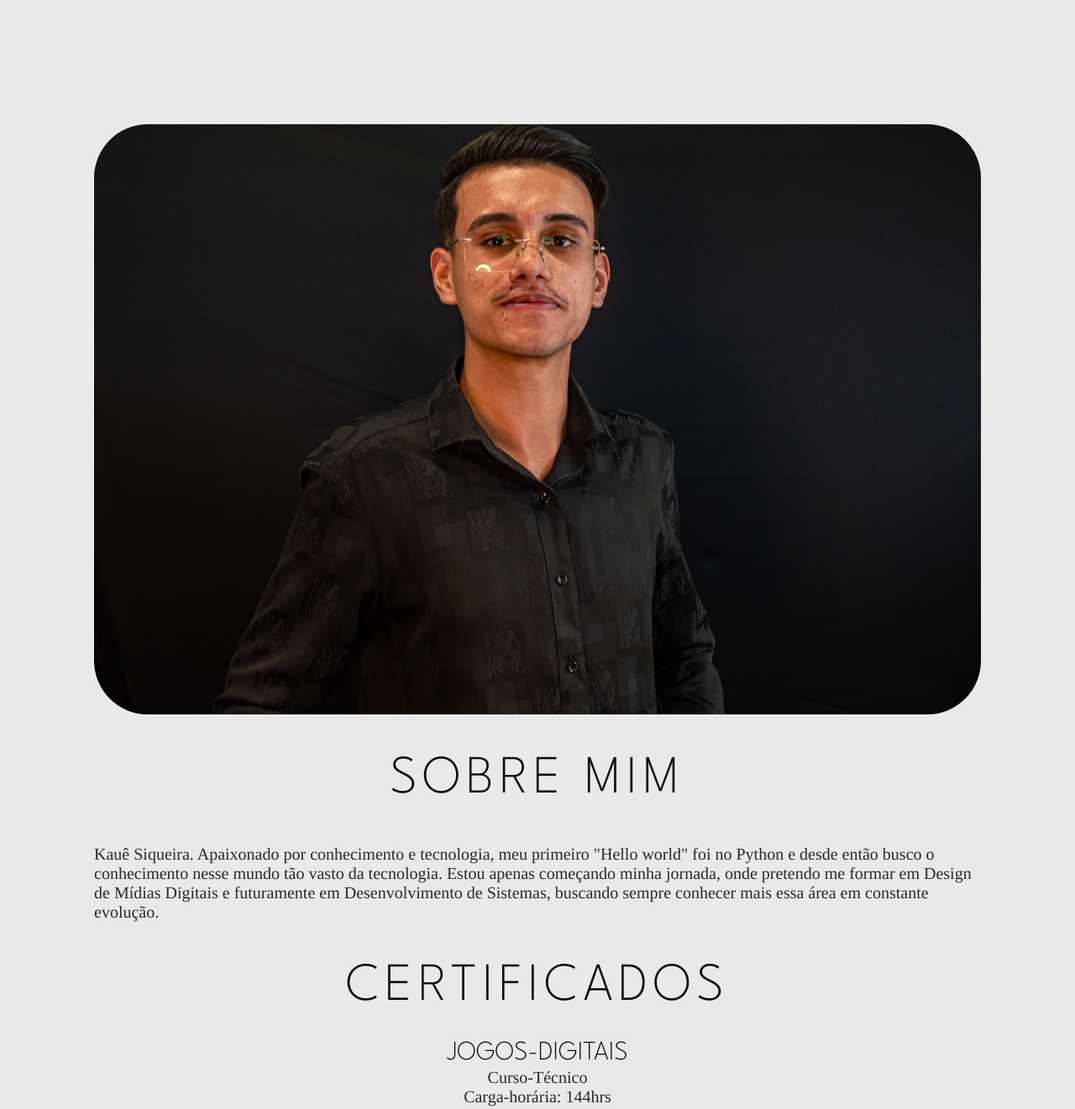
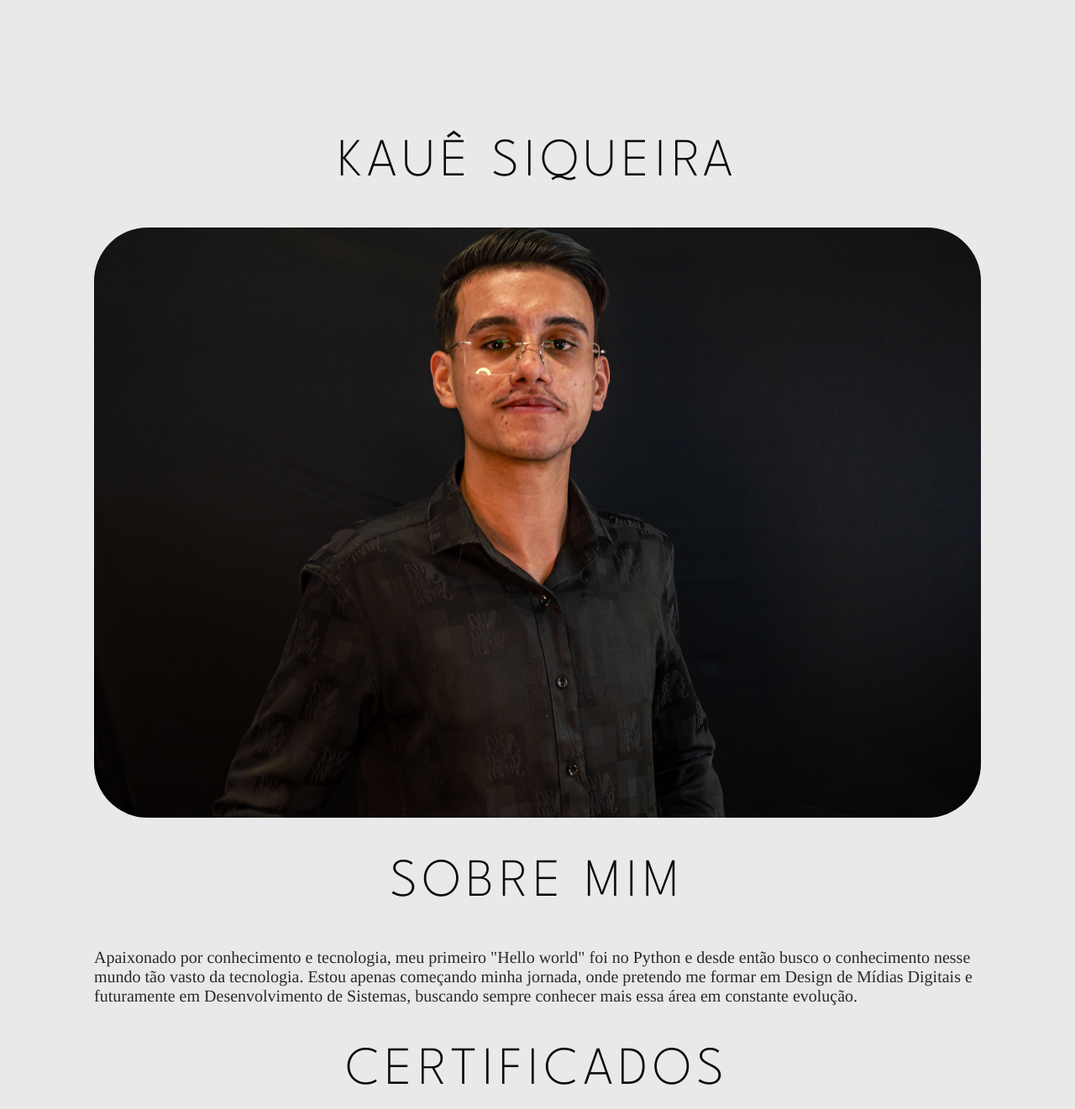
Before and after one commit to KaueSiqueira54/kauesiqueira54.github.io, a plain HTML site: page index.html in a window 1280 px wide. Shown: the part 2440-3761 px from the top of the page at 84% size. Drawn offline with nearby package versions, Linux system fonts and the light colour scheme; a web font is replaced by a local one.

Commit message:
att-nome-sobre

```diff
--- a/index.html
+++ b/index.html
@@ -232,9 +232,10 @@
 
     <section id="sobre" class="about">
         <div class="about__content1">
+            <h2>Kauê Siqueira</h2>
             <img class="about__photo" src="assets/sobre/DMD_FOTOS-53.jpg" alt="foto-sobre">
             <h2>Sobre mim</h2>
-            <p>Kauê Siqueira. Apaixonado por conhecimento e tecnologia, meu primeiro "Hello world" foi no Python e desde então busco o conhecimento nesse mundo tão vasto da tecnologia. Estou apenas começando minha jornada, onde pretendo me formar em Design de Mídias Digitais e futuramente em Desenvolvimento de Sistemas, buscando sempre conhecer mais essa área em constante evolução.</p>
+            <p>Apaixonado por conhecimento e tecnologia, meu primeiro "Hello world" foi no Python e desde então busco o conhecimento nesse mundo tão vasto da tecnologia. Estou apenas começando minha jornada, onde pretendo me formar em Design de Mídias Digitais e futuramente em Desenvolvimento de Sistemas, buscando sempre conhecer mais essa área em constante evolução.</p>
 
             <div class="certificados">
                 <!-- Jogos -->
```
